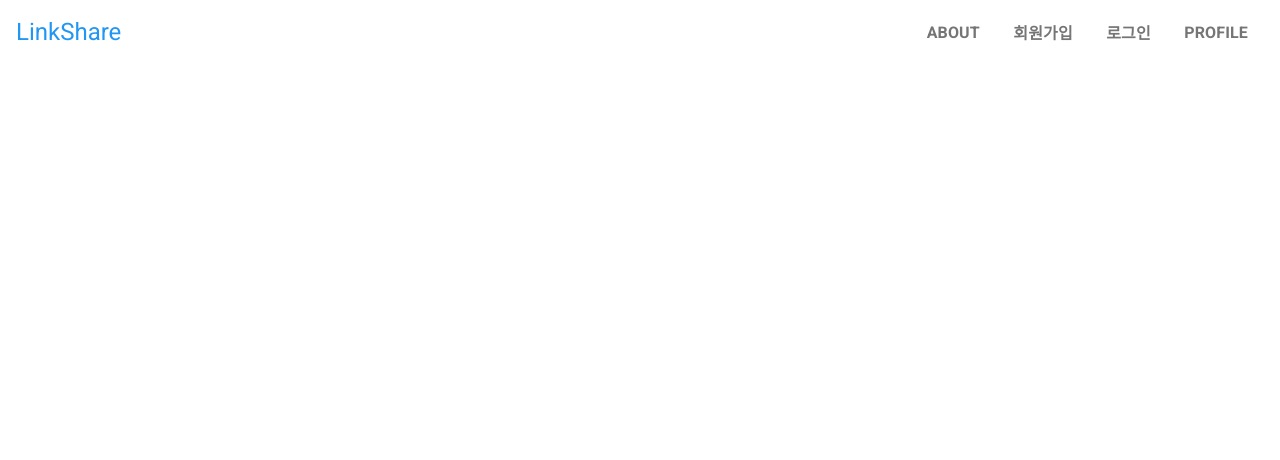
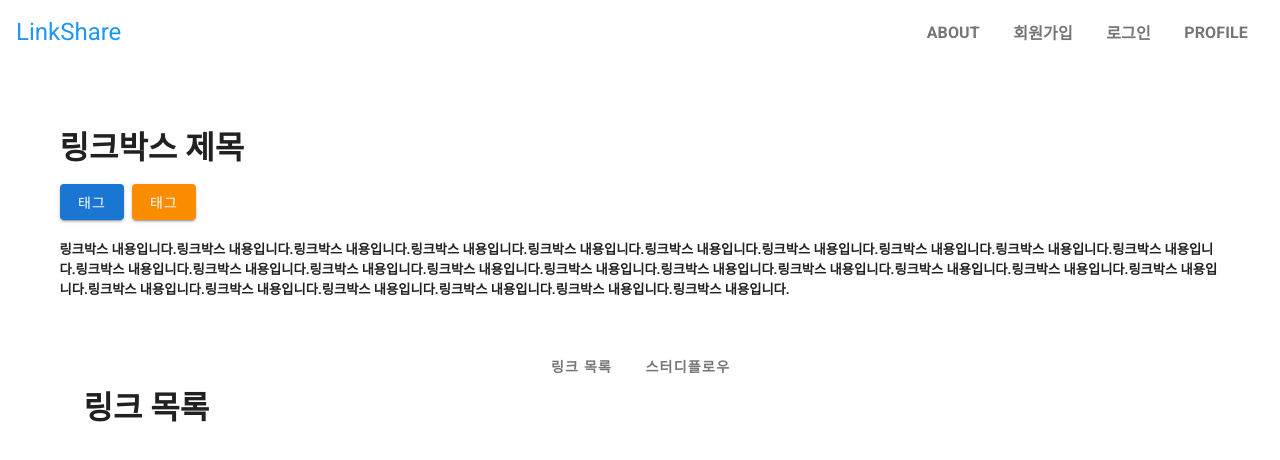
Before and after one commit to wonsik3686/LinkShare, a Vue app in the folder frontend/: page /linkbox/linklist in a window 1280 px wide. Shown: the top 460 px of the page. Built offline with nearby package versions, Linux system fonts and the light colour scheme.

Commit message:
Feat: 링크박스 디테일 페이지 구성
링크박스 디테일페이지(타이틀, 태그, 내용, 링크목록, 스터디플로우) 구성

```diff
--- a/frontend/src/components/Linkbox.vue
+++ b/frontend/src/components/Linkbox.vue
@@ -16,7 +16,9 @@
 
       <v-list-item-content>
         <v-list-item-title class="text-h5 mb-1">
+          <router-link to="/linkbox" style=text-decoration:none;>
           링크박스 제목
+          </router-link>
         </v-list-item-title>
         <v-list-item-subtitle>링크박스 내용</v-list-item-subtitle>
       </v-list-item-content>
--- /dev/null
+++ b/frontend/src/components/linkbox/linklist.vue
@@ -0,0 +1,15 @@
+<template>
+  <div>
+    <h1>링크 목록</h1>
+  </div>
+</template>
+
+<script>
+export default {
+
+}
+</script>
+
+<style>
+
+</style>
--- /dev/null
+++ b/frontend/src/components/linkbox/studyflow.vue
@@ -0,0 +1,15 @@
+<template>
+  <div>
+    <h1>스터디 플로우</h1>
+  </div>
+</template>
+
+<script>
+export default {
+
+}
+</script>
+
+<style>
+
+</style>
--- a/frontend/src/router/index.js
+++ b/frontend/src/router/index.js
@@ -2,7 +2,7 @@ import Vue from 'vue'
 import VueRouter from 'vue-router'
 import store from '../store/index.js'
 import Newsfeed from '../views/Newsfeed.vue'
-import Linkboxdetail from '../views/Linkboxdetail.vue'
+// import Linkboxdetail from '../views/Linkboxdetail.vue'
 import Toplinkbox from '../views/Toplinkbox'
 
 
@@ -14,16 +14,16 @@ const routes = [
     name: 'welcome',
     component: () => import('../views/welcome.vue')
   },
-  {
-    path: '/home',
-    name: 'home',
-    component: () => import('../views/home.vue')
-  },
+  // {
+  //   path: '/home',
+  //   name: 'home',
+  //   component: () => import('../views/home.vue')
+  // },
   {
     path: '/',
     redirect: () => {
       if (store.state.loggedIn) {
-        return '/home';
+        return '/newsfeed';
       } else {
         return '/welcome';
       }
@@ -67,9 +67,19 @@ const routes = [
     component: Newsfeed
   },
   {
-    path: '/linkboxdetail',
-    name: 'Linkboxdetail',
-    component: Linkboxdetail
+    path: '/linkbox',
+    // name: Linkboxdetail,
+    component: () => import('../views/Linkboxdetail.vue'),
+    children: [
+      {
+        path: "linklist",
+        component: () => import('@/components/linkbox/linklist.vue'),
+      },
+      {
+        path: "studyflow",
+        component: () => import('@/components/linkbox/studyflow.vue'),
+      },
+    ]
   },
   {
     path: '/toplinkbox',
--- a/frontend/src/views/Linkboxdetail.vue
+++ b/frontend/src/views/Linkboxdetail.vue
@@ -1,5 +1,44 @@
 <template>
-  <div class="linkboxdetail">
-    <h1>링크박스 디테일 페이지</h1>
-  </div>
+  <v-container>
+    <br>
+    <br>
+
+    <h1>링크박스 제목</h1>
+    <v-btn class="primary mt-3 mb-5">태그</v-btn>
+    <v-btn class="warning mt-3 mb-5 mx-2">태그</v-btn>
+    <h5>링크박스 내용입니다.링크박스 내용입니다.링크박스 내용입니다.링크박스 내용입니다.링크박스 내용입니다.링크박스 내용입니다.링크박스 내용입니다.링크박스 내용입니다.링크박스 내용입니다.링크박스 내용입니다.링크박스 내용입니다.링크박스 내용입니다.링크박스 내용입니다.링크박스 내용입니다.링크박스 내용입니다.링크박스 내용입니다.링크박스 내용입니다.링크박스 내용입니다.링크박스 내용입니다.링크박스 내용입니다.링크박스 내용입니다.링크박스 내용입니다.링크박스 내용입니다.링크박스 내용입니다.링크박스 내용입니다.링크박스 내용입니다.</h5>
+
+    <br>
+    <br>
+
+    <v-container>
+      <v-row justify="center">
+        <router-link to="/linkbox/linklist" style=text-decoration:none;>
+          <v-btn plain class="text font-weight-bold">
+            링크 목록
+          </v-btn>
+        </router-link>
+
+        <router-link to="/linkbox/studyflow" style=text-decoration:none;>
+          <v-btn plain class="text font-weight-bold">
+            스터디플로우
+          </v-btn>
+        </router-link>
+      </v-row>
+
+      <v-container>
+        <router-view></router-view>
+      </v-container>
+
+    </v-container>
+  </v-container>
 </template>
+
+<script>
+export default {
+}
+</script>
+
+<style>
+
+</style>
```
Also changed, not shown: frontend/src/components/Link.vue (added, +45 -0 lines).
